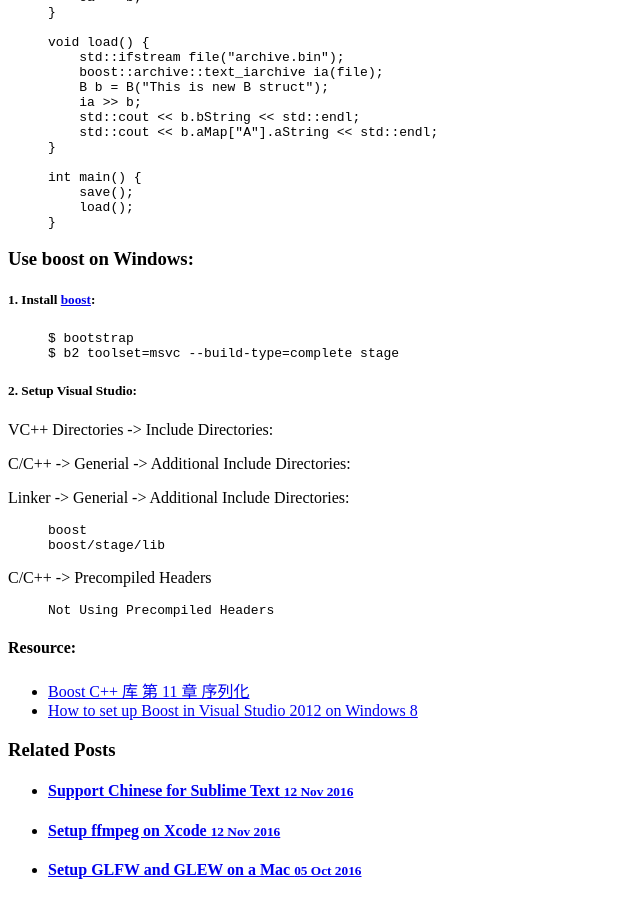
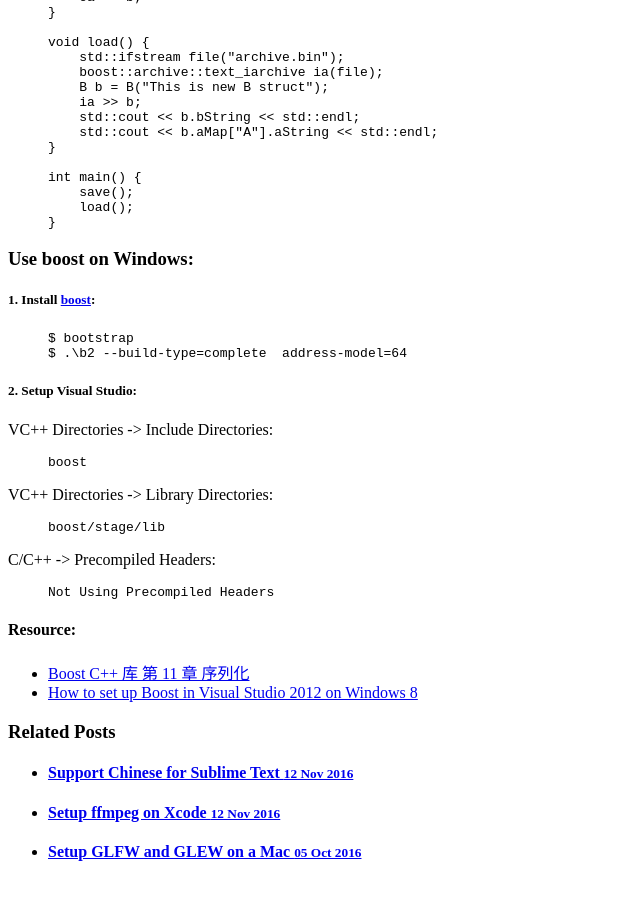
Before and after one commit to usunyu/usunyu.github.io, a Jekyll site: the page built from note/_posts/2016-12-09-boost-usage.markdown, in a window 1280 px wide and 900 px high, scrolled down 1591 px. Shown: the whole window, without its empty margins (0-640 px from the left). Built offline with Jekyll 4.4.1, drawn with Linux system fonts in a browser that asks for light colours.

Commit message:
Update 2016-12-09-boost-usage.markdown

```diff
--- a/note/_posts/2016-12-09-boost-usage.markdown
+++ b/note/_posts/2016-12-09-boost-usage.markdown
@@ -111,23 +111,21 @@ int main() {
 ##### 1. Install [boost](http://www.boost.org/doc/libs/1_62_0/more/getting_started/windows.html):
 {% highlight bash %}
 $ bootstrap
-$ b2 toolset=msvc --build-type=complete stage
+$ .\b2 --build-type=complete  address-model=64
 {% endhighlight %}
 
 ##### 2. Setup Visual Studio:
 VC++ Directories -> Include Directories:
-
-C/C++ -> Generial -> Additional Include Directories:
-
-Linker -> Generial -> Additional Include Directories:
-
 {% highlight bash %}
 boost
+{% endhighlight %}
+
+VC++ Directories -> Library Directories:
+{% highlight bash %}
 boost/stage/lib
 {% endhighlight %}
 
-C/C++ -> Precompiled Headers
-
+C/C++ -> Precompiled Headers:
 {% highlight bash %}
 Not Using Precompiled Headers
 {% endhighlight %}
```
